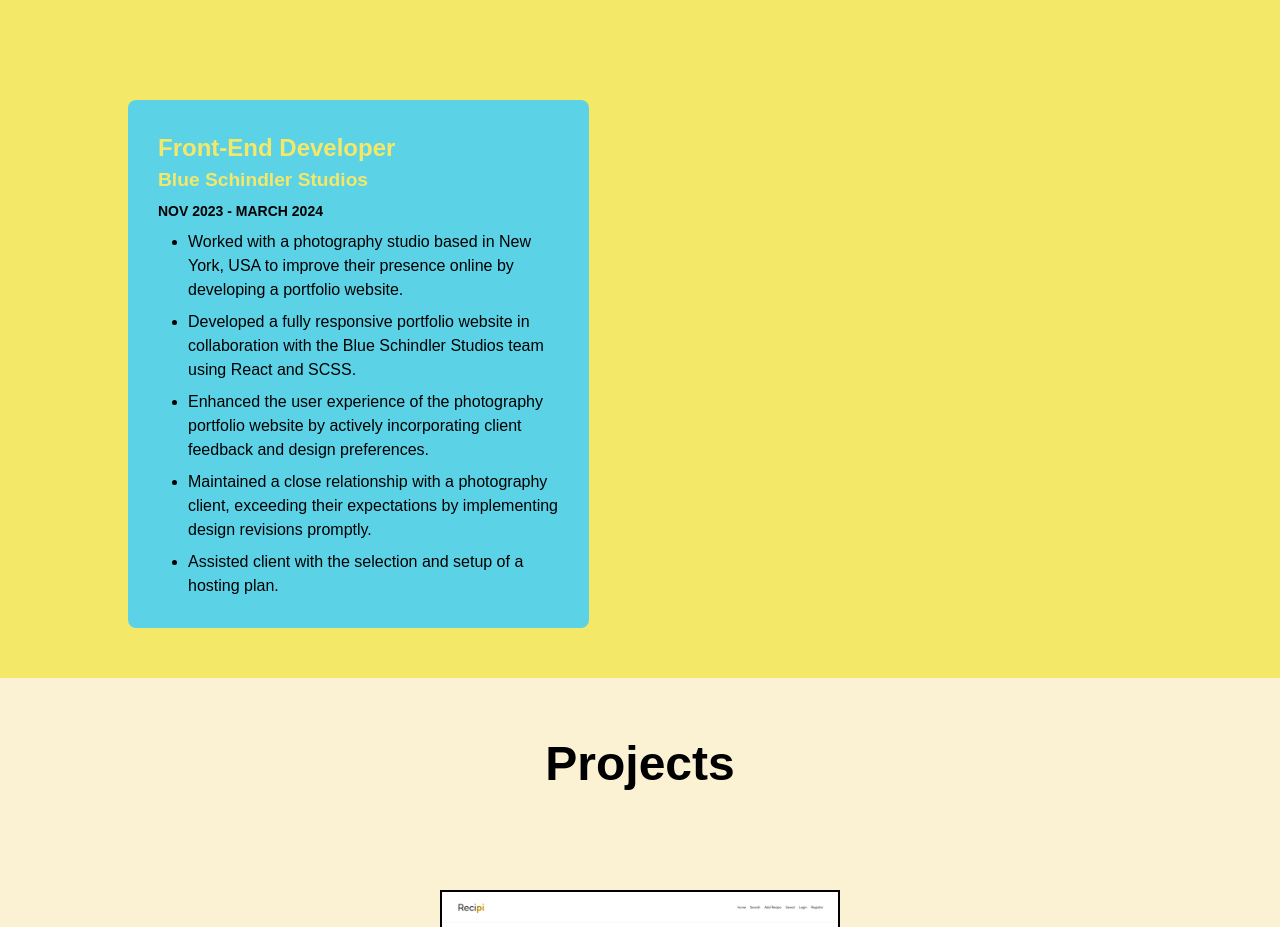
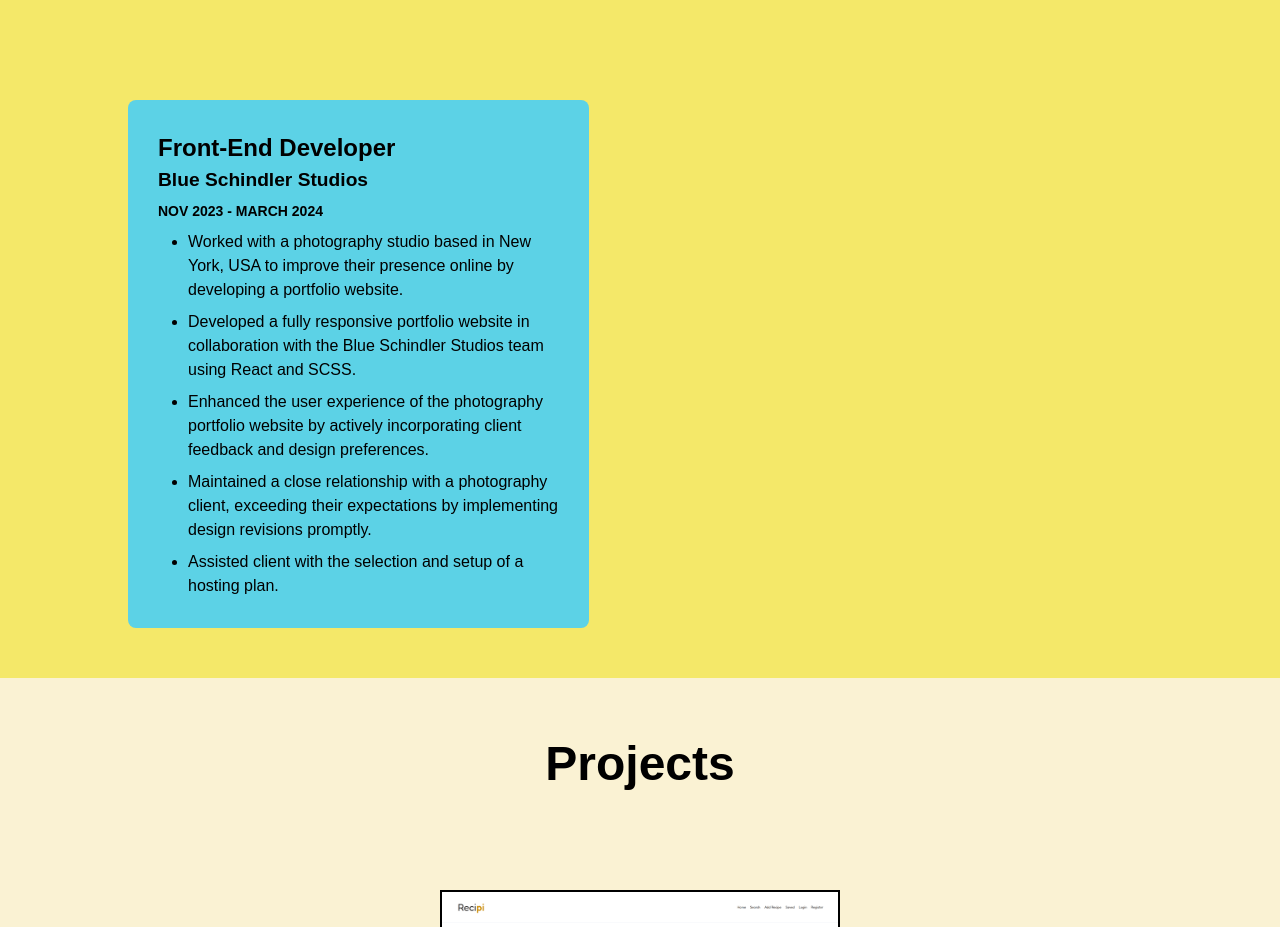
Before and after one commit to ajdinhusetovic/ajdinhusetovic.github.io, a React (Vite) app: page / in a window 1280 px wide. Shown: the part 1800-2727 px from the top of the page. Built offline with nearby package versions, Linux system fonts and the light colour scheme; a web font is replaced by a local one.

Commit message:
change color

```diff
--- a/src/components/experience/experience.scss
+++ b/src/components/experience/experience.scss
@@ -27,13 +27,11 @@
 
             .role-title {
                 font-size: 1.5rem;
-                color: #F4E869;
                 font-weight: bold;
             }
 
             .role-company {
                 margin-bottom: 6px;
-                color: #F4E869;
                 font-weight: bold;
                 font-size: 1.2rem;
             }
```
